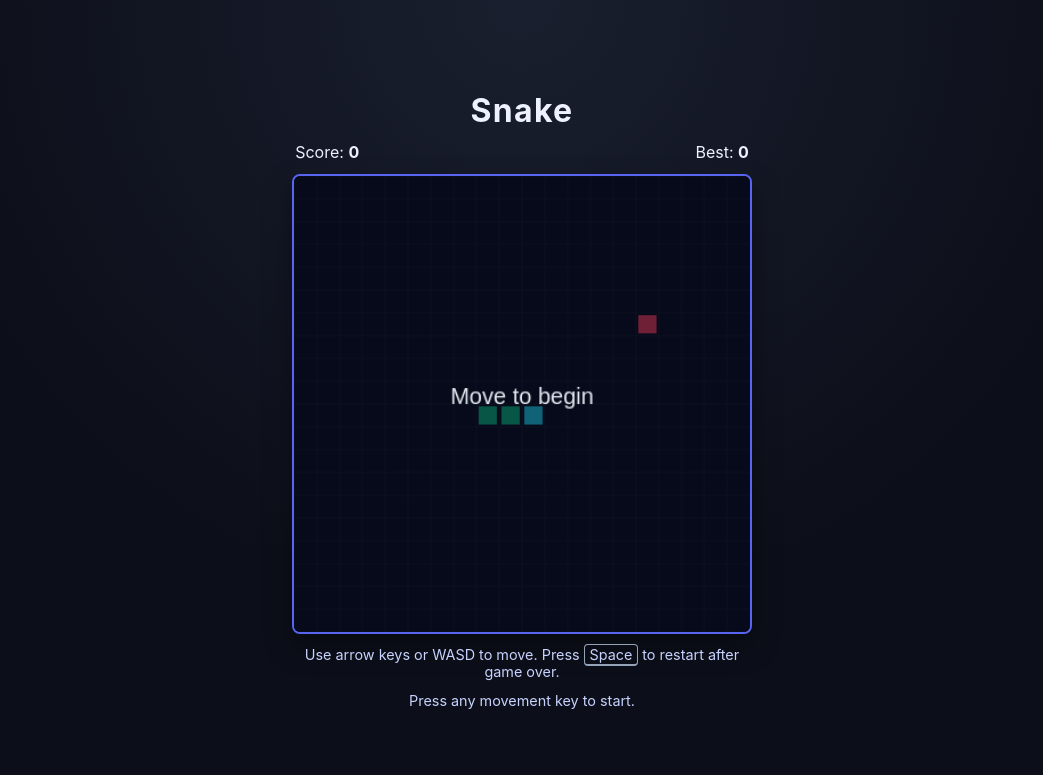
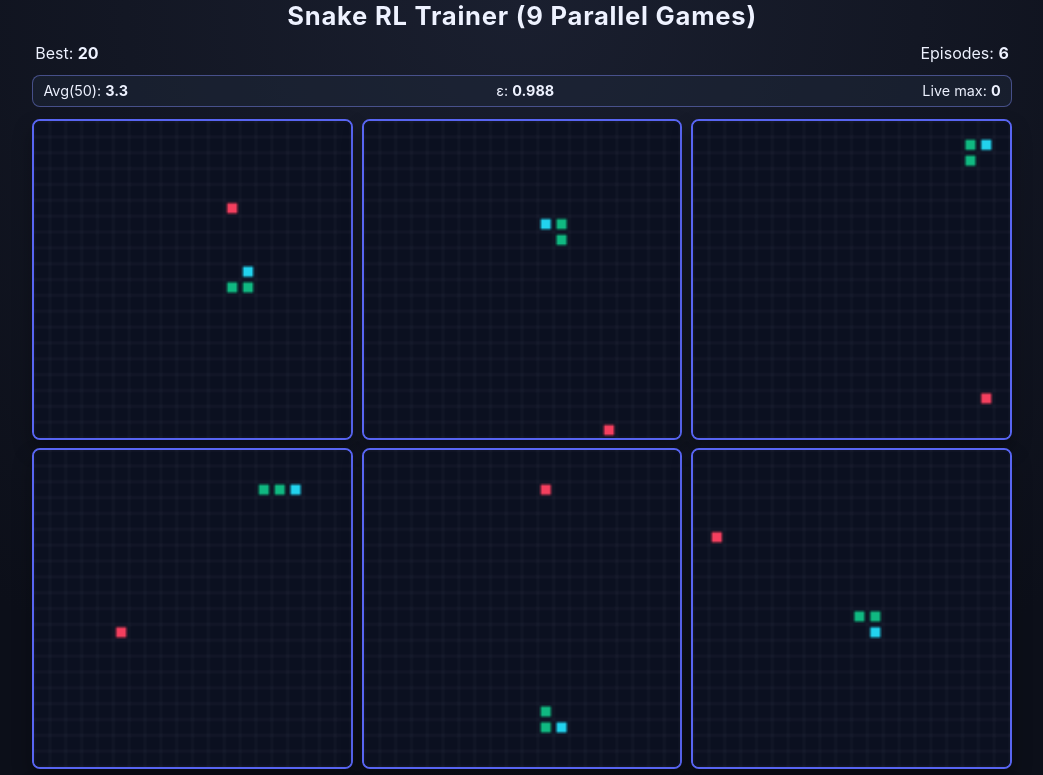
Before and after one commit to MarkEulau/Codex, a plain HTML site: page Snake/index.html in a window 1280 px wide. Shown: the top 775 px of the page, without its empty margins (118-1161 px from the left). Drawn offline with Linux system fonts and the light colour scheme.

Commit message:
Run 9 parallel snake training games in a grid

```diff
--- a/Snake/index.html
+++ b/Snake/index.html
@@ -8,14 +8,19 @@
   </head>
   <body>
     <main class="app">
-      <h1>Snake</h1>
+      <h1>Snake RL Trainer (9 Parallel Games)</h1>
       <div class="hud">
-        <span>Score: <strong id="score">0</strong></span>
         <span>Best: <strong id="best">0</strong></span>
+        <span>Episodes: <strong id="episodes">0</strong></span>
       </div>
-      <canvas id="game" width="400" height="400" aria-label="Snake game board"></canvas>
-      <p class="help">Use arrow keys or WASD to move. Press <kbd>Space</kbd> to restart after game over.</p>
-      <p id="status" class="status">Press any movement key to start.</p>
+      <div class="hud training">
+        <span>Avg(50): <strong id="avg-score">0.0</strong></span>
+        <span>ε: <strong id="epsilon">1.000</strong></span>
+        <span>Live max: <strong id="live-max">0</strong></span>
+      </div>
+      <div id="games-grid" class="games-grid" aria-label="Grid of 9 concurrently playing snake games"></div>
+      <p class="help">All 9 games share one Q-table and train together for faster learning. They restart automatically on death.</p>
+      <p id="status" class="status">Booting 9 training games...</p>
     </main>
     <script src="script.js"></script>
   </body>
--- a/Snake/script.js
+++ b/Snake/script.js
@@ -1,194 +1,307 @@
-const canvas = document.getElementById('game');
-const ctx = canvas.getContext('2d');
-const scoreEl = document.getElementById('score');
+const gridRoot = document.getElementById('games-grid');
 const bestEl = document.getElementById('best');
 const statusEl = document.getElementById('status');
+const episodesEl = document.getElementById('episodes');
+const avgScoreEl = document.getElementById('avg-score');
+const epsilonEl = document.getElementById('epsilon');
+const liveMaxEl = document.getElementById('live-max');
 
-const gridSize = 20;
-const tileCount = canvas.width / gridSize;
-const tickMs = 110;
+const boardCount = 9;
+const boardPx = 180;
+const gridCellsPerSide = 20;
+const cellPx = boardPx / gridCellsPerSide;
+const tickMs = 85;
 
 const bestScoreKey = 'snake-best-score';
+const qTableKey = 'snake-rl-qtable-v2';
+const episodesKey = 'snake-rl-episodes-v2';
+const epsilonKey = 'snake-rl-epsilon-v2';
+
+const directions = [
+  { x: 0, y: -1 },
+  { x: 1, y: 0 },
+  { x: 0, y: 1 },
+  { x: -1, y: 0 },
+];
+
+const actionTurns = { 0: 0, 1: -1, 2: 1 };
+
+const learning = {
+  alpha: 0.14,
+  gamma: 0.9,
+  epsilon: Number(localStorage.getItem(epsilonKey) || 1),
+  epsilonMin: 0.04,
+  epsilonDecay: 0.998,
+};
+
 let bestScore = Number(localStorage.getItem(bestScoreKey) || 0);
+let qTable = JSON.parse(localStorage.getItem(qTableKey) || '{}');
+let totalEpisodes = Number(localStorage.getItem(episodesKey) || 0);
+let recentScores = [];
+let loopId;
+
 bestEl.textContent = bestScore;
 
-let snake;
-let food;
-let direction;
-let pendingDirection;
-let score;
-let gameStarted;
-let gameOver;
-let loopId;
+const boards = Array.from({ length: boardCount }, (_, index) => createBoard(index));
+resetAllBoards();
+updateHud();
+statusEl.textContent = 'Training 9 snake games in parallel...';
+loopId = setInterval(tick, tickMs);
 
-function resetGame() {
-  snake = [
+function createBoard(index) {
+  const canvas = document.createElement('canvas');
+  canvas.className = 'board';
+  canvas.width = boardPx;
+  canvas.height = boardPx;
+  canvas.setAttribute('aria-label', `Snake game ${index + 1}`);
+  gridRoot.appendChild(canvas);
+
+  return {
+    id: index,
+    canvas,
+    ctx: canvas.getContext('2d'),
+    snake: [],
+    food: { x: 0, y: 0 },
+    directionIndex: 1,
+    pendingDirectionIndex: 1,
+    score: 0,
+  };
+}
+
+function resetBoard(board) {
+  board.snake = [
     { x: 10, y: 10 },
     { x: 9, y: 10 },
     { x: 8, y: 10 },
   ];
-  direction = { x: 1, y: 0 };
-  pendingDirection = { ...direction };
-  score = 0;
-  gameStarted = false;
-  gameOver = false;
-  scoreEl.textContent = score;
-  statusEl.textContent = 'Press any movement key to start.';
-  spawnFood();
-  draw();
+  board.directionIndex = 1;
+  board.pendingDirectionIndex = 1;
+  board.score = 0;
+  spawnFood(board);
 }
 
-function spawnFood() {
-  do {
-    food = {
-      x: Math.floor(Math.random() * tileCount),
-      y: Math.floor(Math.random() * tileCount),
-    };
-  } while (snake.some((segment) => segment.x === food.x && segment.y === food.y));
+function resetAllBoards() {
+  boards.forEach((board) => {
+    resetBoard(board);
+    drawBoard(board);
+  });
 }
 
-function setDirection(x, y) {
-  if (gameOver) {
+function spawnFood(board) {
+  do {
+    board.food = {
+      x: Math.floor(Math.random() * gridCellsPerSide),
+      y: Math.floor(Math.random() * gridCellsPerSide),
+    };
+  } while (
+    board.snake.some((segment) => segment.x === board.food.x && segment.y === board.food.y)
+  );
+}
+
+function rotateDirection(currentIndex, action) {
+  return (currentIndex + actionTurns[action] + directions.length) % directions.length;
+}
+
+function nextHead(board, directionIndex) {
+  return {
+    x: board.snake[0].x + directions[directionIndex].x,
+    y: board.snake[0].y + directions[directionIndex].y,
+  };
+}
+
+function wouldCollide(board, position) {
+  if (
+    position.x < 0 ||
+    position.x >= gridCellsPerSide ||
+    position.y < 0 ||
+    position.y >= gridCellsPerSide
+  ) {
+    return true;
+  }
+
+  return board.snake
+    .slice(0, -1)
+    .some((segment) => segment.x === position.x && segment.y === position.y);
+}
+
+function getState(board) {
+  const straightIndex = rotateDirection(board.directionIndex, 0);
+  const leftIndex = rotateDirection(board.directionIndex, 1);
+  const rightIndex = rotateDirection(board.directionIndex, 2);
+
+  const dangerStraight = wouldCollide(board, nextHead(board, straightIndex)) ? 1 : 0;
+  const dangerLeft = wouldCollide(board, nextHead(board, leftIndex)) ? 1 : 0;
+  const dangerRight = wouldCollide(board, nextHead(board, rightIndex)) ? 1 : 0;
+
+  const forward = directions[board.directionIndex];
+  const left = directions[(board.directionIndex + 3) % directions.length];
+  const dx = board.food.x - board.snake[0].x;
+  const dy = board.food.y - board.snake[0].y;
+
+  const forwardCode = dx * forward.x + dy * forward.y;
+  const sideCode = dx * left.x + dy * left.y;
+
+  return [
+    dangerStraight,
+    dangerLeft,
+    dangerRight,
+    board.directionIndex,
+    Math.sign(forwardCode),
+    Math.sign(sideCode),
+    board.snake.length < 8 ? 0 : board.snake.length < 14 ? 1 : 2,
+  ].join('|');
+}
+
+function getQValues(state) {
+  if (!qTable[state]) {
+    qTable[state] = [0, 0, 0];
+  }
+  return qTable[state];
+}
+
+function chooseAction(state) {
+  if (Math.random() < learning.epsilon) {
+    return Math.floor(Math.random() * 3);
+  }
+
+  const qValues = getQValues(state);
+  let bestAction = 0;
+  for (let i = 1; i < qValues.length; i += 1) {
+    if (qValues[i] > qValues[bestAction]) {
+      bestAction = i;
+    }
+  }
+  return bestAction;
+}
+
+function updateQValue(state, action, reward, nextState, dead) {
+  const qValues = getQValues(state);
+  const currentQ = qValues[action];
+  const nextBest = dead ? 0 : Math.max(...getQValues(nextState));
+  const learnedQ = reward + learning.gamma * nextBest;
+  qValues[action] = currentQ + learning.alpha * (learnedQ - currentQ);
+}
+
+function stepBoard(board) {
+  const state = getState(board);
+  const action = chooseAction(state);
+  board.pendingDirectionIndex = rotateDirection(board.directionIndex, action);
+  board.directionIndex = board.pendingDirectionIndex;
+
+  const distanceBefore =
+    Math.abs(board.snake[0].x - board.food.x) + Math.abs(board.snake[0].y - board.food.y);
+
+  const head = nextHead(board, board.directionIndex);
+  if (wouldCollide(board, head)) {
+    const reward = -30;
+    updateQValue(state, action, reward, state, true);
+    completeEpisode(board);
     return;
   }
 
-  const isReverse = direction.x + x === 0 && direction.y + y === 0;
-  if (isReverse && gameStarted) {
-    return;
+  board.snake.unshift(head);
+  let ateFood = false;
+  if (head.x === board.food.x && head.y === board.food.y) {
+    ateFood = true;
+    board.score += 10;
+    if (board.score > bestScore) {
+      bestScore = board.score;
+      localStorage.setItem(bestScoreKey, String(bestScore));
+    }
+    spawnFood(board);
+  } else {
+    board.snake.pop();
   }
 
-  pendingDirection = { x, y };
-  if (!gameStarted) {
-    gameStarted = true;
-    statusEl.textContent = '';
+  const distanceAfter =
+    Math.abs(board.snake[0].x - board.food.x) + Math.abs(board.snake[0].y - board.food.y);
+
+  let reward = -0.07;
+  if (ateFood) {
+    reward += 24;
   }
+  if (distanceAfter < distanceBefore) {
+    reward += 0.35;
+  } else if (distanceAfter > distanceBefore) {
+    reward -= 0.2;
+  }
+
+  updateQValue(state, action, reward, getState(board), false);
 }
 
-function moveSnake() {
-  direction = pendingDirection;
-  const head = snake[0];
-  const nextHead = {
-    x: head.x + direction.x,
-    y: head.y + direction.y,
-  };
-
-  const hitWall =
-    nextHead.x < 0 ||
-    nextHead.x >= tileCount ||
-    nextHead.y < 0 ||
-    nextHead.y >= tileCount;
-  const hitSelf = snake.some((segment) => segment.x === nextHead.x && segment.y === nextHead.y);
-
-  if (hitWall || hitSelf) {
-    gameOver = true;
-    statusEl.textContent = 'Game over! Press Space to restart.';
-    return;
+function completeEpisode(board) {
+  totalEpisodes += 1;
+  recentScores.push(board.score);
+  if (recentScores.length > 50) {
+    recentScores.shift();
   }
 
-  snake.unshift(nextHead);
+  learning.epsilon = Math.max(learning.epsilonMin, learning.epsilon * learning.epsilonDecay);
+  if (totalEpisodes % 12 === 0) {
+    persistTraining();
+  }
 
-  const ateFood = nextHead.x === food.x && nextHead.y === food.y;
-  if (ateFood) {
-    score += 10;
-    scoreEl.textContent = score;
-    if (score > bestScore) {
-      bestScore = score;
-      bestEl.textContent = bestScore;
-      localStorage.setItem(bestScoreKey, String(bestScore));
-    }
-    spawnFood();
-  } else {
-    snake.pop();
-  }
+  resetBoard(board);
 }
 
-function drawGrid() {
-  ctx.strokeStyle = 'rgba(148, 163, 184, 0.1)';
+function persistTraining() {
+  localStorage.setItem(episodesKey, String(totalEpisodes));
+  localStorage.setItem(epsilonKey, String(learning.epsilon));
+  localStorage.setItem(qTableKey, JSON.stringify(qTable));
+}
+
+function drawBoard(board) {
+  const { ctx } = board;
+  ctx.fillStyle = '#0b1020';
+  ctx.fillRect(0, 0, boardPx, boardPx);
+
+  ctx.strokeStyle = 'rgba(148, 163, 184, 0.08)';
   ctx.lineWidth = 1;
-  for (let i = 0; i <= tileCount; i += 1) {
-    const pos = i * gridSize;
+  for (let i = 0; i <= gridCellsPerSide; i += 1) {
+    const pos = i * cellPx;
     ctx.beginPath();
     ctx.moveTo(pos, 0);
-    ctx.lineTo(pos, canvas.height);
+    ctx.lineTo(pos, boardPx);
     ctx.stroke();
     ctx.beginPath();
     ctx.moveTo(0, pos);
-    ctx.lineTo(canvas.width, pos);
+    ctx.lineTo(boardPx, pos);
     ctx.stroke();
   }
+
+  ctx.fillStyle = '#f43f5e';
+  ctx.fillRect(board.food.x * cellPx + 1.6, board.food.y * cellPx + 1.6, cellPx - 3.2, cellPx - 3.2);
+
+  board.snake.forEach((segment, index) => {
+    ctx.fillStyle = index === 0 ? '#22d3ee' : '#10b981';
+    ctx.fillRect(segment.x * cellPx + 1.6, segment.y * cellPx + 1.6, cellPx - 3.2, cellPx - 3.2);
+  });
 }
 
-function draw() {
-  ctx.fillStyle = '#0b1020';
-  ctx.fillRect(0, 0, canvas.width, canvas.height);
+function updateHud() {
+  bestEl.textContent = bestScore;
+  episodesEl.textContent = totalEpisodes;
+  epsilonEl.textContent = learning.epsilon.toFixed(3);
+  liveMaxEl.textContent = Math.max(...boards.map((board) => board.score));
 
-  drawGrid();
-
-  ctx.fillStyle = '#f43f5e';
-  ctx.fillRect(food.x * gridSize + 2, food.y * gridSize + 2, gridSize - 4, gridSize - 4);
-
-  snake.forEach((segment, index) => {
-    ctx.fillStyle = index === 0 ? '#22d3ee' : '#10b981';
-    ctx.fillRect(segment.x * gridSize + 2, segment.y * gridSize + 2, gridSize - 4, gridSize - 4);
-  });
-
-  if (!gameStarted && !gameOver) {
-    ctx.fillStyle = 'rgba(2, 6, 23, 0.55)';
-    ctx.fillRect(0, 0, canvas.width, canvas.height);
-    ctx.fillStyle = '#e2e8f0';
-    ctx.font = '20px sans-serif';
-    ctx.textAlign = 'center';
-    ctx.fillText('Move to begin', canvas.width / 2, canvas.height / 2);
-  }
-
-  if (gameOver) {
-    ctx.fillStyle = 'rgba(2, 6, 23, 0.65)';
-    ctx.fillRect(0, 0, canvas.width, canvas.height);
-    ctx.fillStyle = '#f8fafc';
-    ctx.font = 'bold 30px sans-serif';
-    ctx.textAlign = 'center';
-    ctx.fillText('Game Over', canvas.width / 2, canvas.height / 2 - 10);
-    ctx.font = '18px sans-serif';
-    ctx.fillText('Press Space to restart', canvas.width / 2, canvas.height / 2 + 22);
-  }
+  const average =
+    recentScores.length === 0
+      ? 0
+      : recentScores.reduce((sum, value) => sum + value, 0) / recentScores.length;
+  avgScoreEl.textContent = average.toFixed(1);
 }
 
 function tick() {
-  if (gameStarted && !gameOver) {
-    moveSnake();
-  }
-  draw();
+  boards.forEach((board) => {
+    stepBoard(board);
+    drawBoard(board);
+  });
+
+  updateHud();
+  statusEl.textContent = `Parallel training active: ${boardCount} games sharing one policy.`;
 }
 
-window.addEventListener('keydown', (event) => {
-  switch (event.key.toLowerCase()) {
-    case 'arrowup':
-    case 'w':
-      setDirection(0, -1);
-      break;
-    case 'arrowdown':
-    case 's':
-      setDirection(0, 1);
-      break;
-    case 'arrowleft':
-    case 'a':
-      setDirection(-1, 0);
-      break;
-    case 'arrowright':
-    case 'd':
-      setDirection(1, 0);
-      break;
-    case ' ':
-      if (gameOver) {
-        resetGame();
-      }
-      break;
-    default:
-      return;
-  }
-  event.preventDefault();
+window.addEventListener('beforeunload', () => {
+  clearInterval(loopId);
+  persistTraining();
 });
-
-resetGame();
-loopId = setInterval(tick, tickMs);
-window.addEventListener('beforeunload', () => clearInterval(loopId));
--- a/Snake/style.css
+++ b/Snake/style.css
@@ -17,7 +17,7 @@ body {
 }
 
 .app {
-  width: min(92vw, 460px);
+  width: min(96vw, 980px);
   display: grid;
   gap: 0.75rem;
   text-align: center;
@@ -25,23 +25,39 @@ body {
 
 h1 {
   margin: 0;
-  letter-spacing: 0.04em;
+  letter-spacing: 0.03em;
+  font-size: 1.6rem;
 }
 
 .hud {
   display: flex;
   justify-content: space-between;
+  gap: 0.5rem;
   padding: 0 0.2rem;
   font-size: 1rem;
 }
 
-canvas {
+.training {
+  font-size: 0.9rem;
+  padding: 0.4rem 0.65rem;
+  border: 1px solid rgba(129, 140, 248, 0.45);
+  border-radius: 8px;
+  background: rgba(30, 41, 59, 0.5);
+}
+
+.games-grid {
+  display: grid;
+  grid-template-columns: repeat(3, minmax(0, 1fr));
+  gap: 0.55rem;
+}
+
+.board {
   width: 100%;
   height: auto;
   border: 2px solid #5865f2;
   border-radius: 8px;
   background: #0b1020;
-  box-shadow: 0 12px 28px rgba(0, 0, 0, 0.35);
+  box-shadow: 0 10px 20px rgba(0, 0, 0, 0.3);
 }
 
 .help,
@@ -50,11 +66,3 @@ canvas {
   font-size: 0.9rem;
   color: #c7d2fe;
 }
-
-kbd {
-  border: 1px solid #94a3b8;
-  border-bottom-width: 2px;
-  border-radius: 4px;
-  padding: 0.05rem 0.3rem;
-  font-family: inherit;
-}
```
